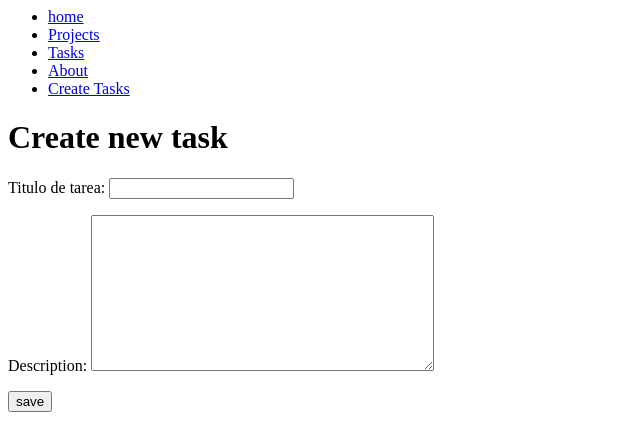
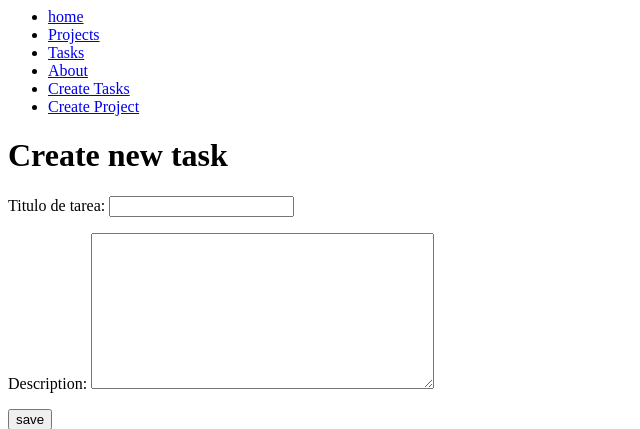
Before and after one commit to freelance-projects-1/django-project, a Django app: page /create_task/ in a window 1280 px wide. Shown: the top 429 px of the page, without its empty margins (0-640 px from the left). Run offline with Django 5.2, Linux system fonts and the light colour scheme.

Commit message:
add project form

```diff
--- a/myapp/forms.py
+++ b/myapp/forms.py
@@ -3,3 +3,6 @@ from django import forms
 class CreateNewTask(forms.Form):
   title = forms.CharField(label='Titulo de tarea', max_length=200)
   description = forms.CharField(widget=forms.Textarea)
+
+class CreateNewProject(forms.Form):
+  name=forms.CharField(label='Nombre del project', max_length=200)
--- a/myapp/templates/layouts/base.html
+++ b/myapp/templates/layouts/base.html
@@ -6,6 +6,7 @@
     <li><a href="/tasks">Tasks</a></li>
     <li><a href="/about">About</a></li>
     <li><a href="/create_task">Create Tasks</a></li>
+    <li><a href="/create_project">Create Project</a></li>
   </ul>
 </nav>
 
--- a/myapp/templates/create_task.html
+++ b/myapp/templates/tasks/create_task.html
@@ -4,7 +4,8 @@
 <h1>Create new task</h1>
 <!-- <input type="text">
 <textarea name="description" id="" cols="30" rows="10"></textarea> -->
-<form action=" ">
+<form method="POST">
+  {% csrf_token %}
   {{form.as_p}}
   <button>
     save
--- a/myapp/urls.py
+++ b/myapp/urls.py
@@ -8,5 +8,6 @@ urlpatterns = [
     path('projects/', views.project),
     # path('tasks/<str:name>', views.tasks)
     path('tasks/', views.tasks),
-    path('create_task/', views.create_task)
+    path('create_task/', views.create_task),
+    path('create_project/', views.create_project)
 ]
--- a/myapp/views.py
+++ b/myapp/views.py
@@ -1,7 +1,7 @@
 from django.http import HttpResponse
 from .models import Project, Task
-from django.shortcuts import get_object_or_404, render
-from .forms import CreateNewTask
+from django.shortcuts import get_object_or_404, render, redirect
+from .forms import CreateNewTask, CreateNewProject
 
 # Create your views here.
 def index(request):
@@ -24,9 +24,20 @@ def project(request):
   # projects = list(Project.objects.values())
   projects = Project.objects.all()
   # return JsonResponse(projects, safe=False)
-  return render(request, 'project.html',{
+  return render(request, 'projects/project.html',{
     'projects': projects
   })
+
+def create_project(request):
+  if request.method == 'GET':
+    return render(request, 'projects/create_project.html',{
+      'form': CreateNewProject()
+    })
+  else:
+      print(request.POST)
+      project = Project.objects.create(name=request.POST['name'])
+      print(project)
+      return redirect('/projects/')
 
 def tasks(request):
   # task=Task.objects.get(title=name)
@@ -34,12 +45,16 @@ def tasks(request):
   # task=get_object_or_404(Task, id=id)
   # return HttpResponse('task: %s' % task.title)
   tasks = Task.objects.all()
-  return render(request, 'tasks.html', {
+  return render(request, 'tasks/tasks.html', {
     'tasks': tasks
   })
 
 
 def create_task(request):
-  return render(request, 'create_task.html', {
-    'form': CreateNewTask
-  })
+  if request.method == 'GET':
+    return render(request, 'tasks/create_task.html', {
+      'form': CreateNewTask()
+    })
+  else:
+    Task.objects.create(title=request.POST['title'], description=request.POST['description'], project_id=1)
+    return redirect('/tasks/')
```
Also changed, not shown: myapp/templates/projects/create_project.html (added, +10 -0 lines), myapp/templates/projects/project.html (renamed from myapp/templates/project.html), myapp/templates/tasks/tasks.html (renamed from myapp/templates/tasks.html).
